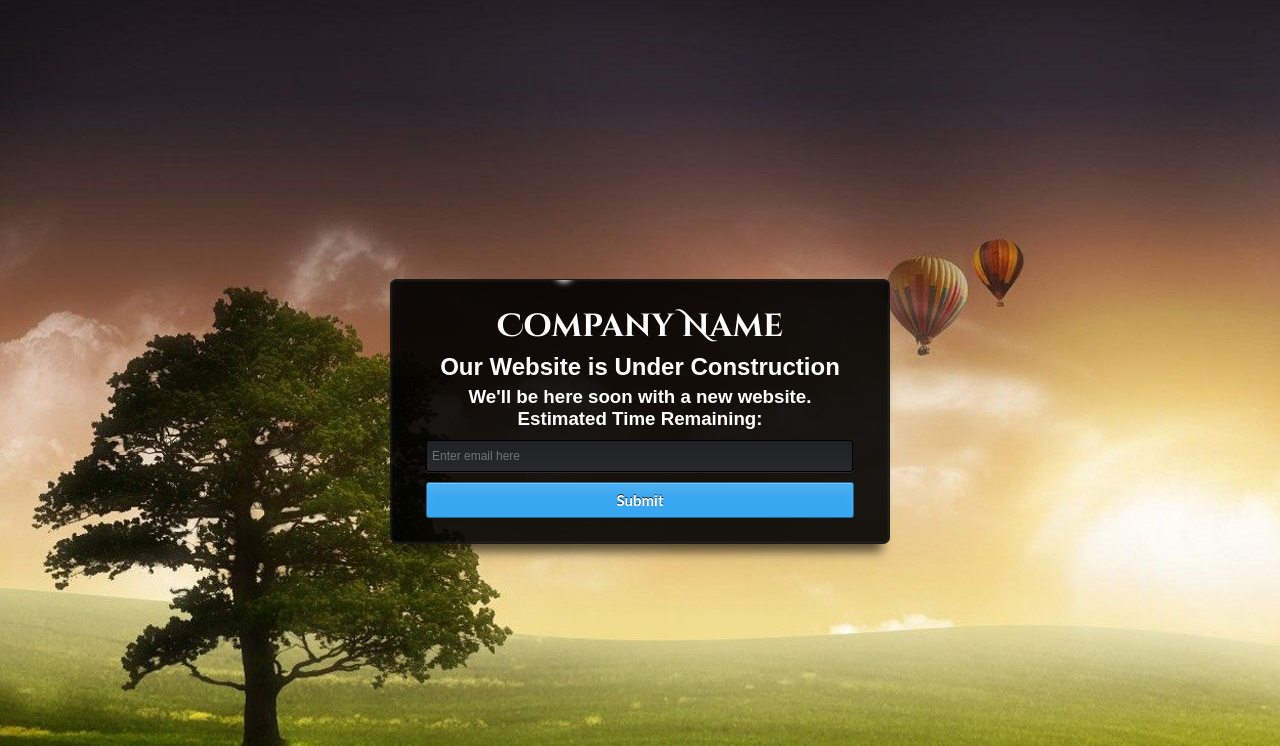
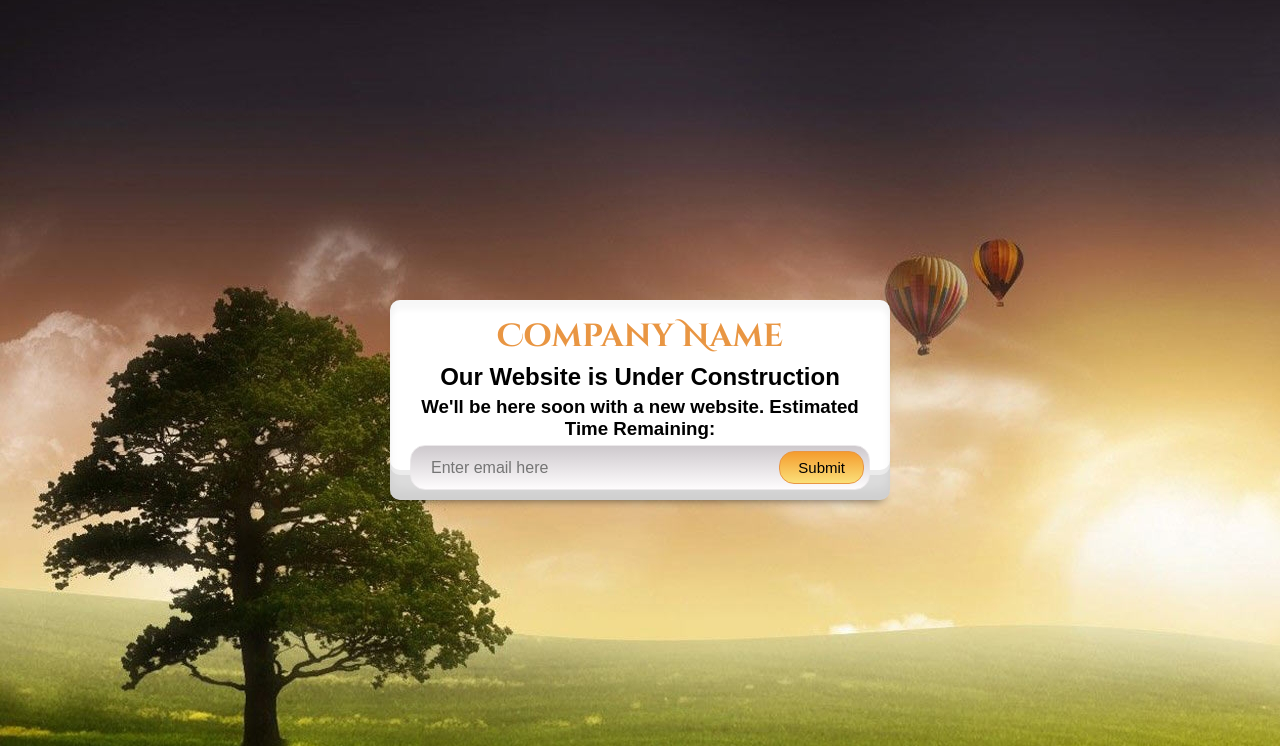
Before and after one commit to msaikrd/uiConstruction, a plain HTML site: page index.html in a window 1280 px wide. Shown: the top 746 px of the page. Drawn offline with nearby package versions, Linux system fonts and the light colour scheme; a web font is replaced by a local one.

Commit message:
Update index.html

```diff
--- a/index.html
+++ b/index.html
@@ -10,7 +10,7 @@ $(function() {
 		Company:	"Company Name",
 		Title: 		"Our Website is Under Construction",
 		SubTitle: 	"We'll be here soon with a new website. Estimated Time Remaining:",
-		Theme:		"black",
+		Theme:		"white",
 		Slide: 		{
 						img:[
 								'templates/line/images/1920x1080-computer-background-wallpaper-1634246905.jpg',
```
